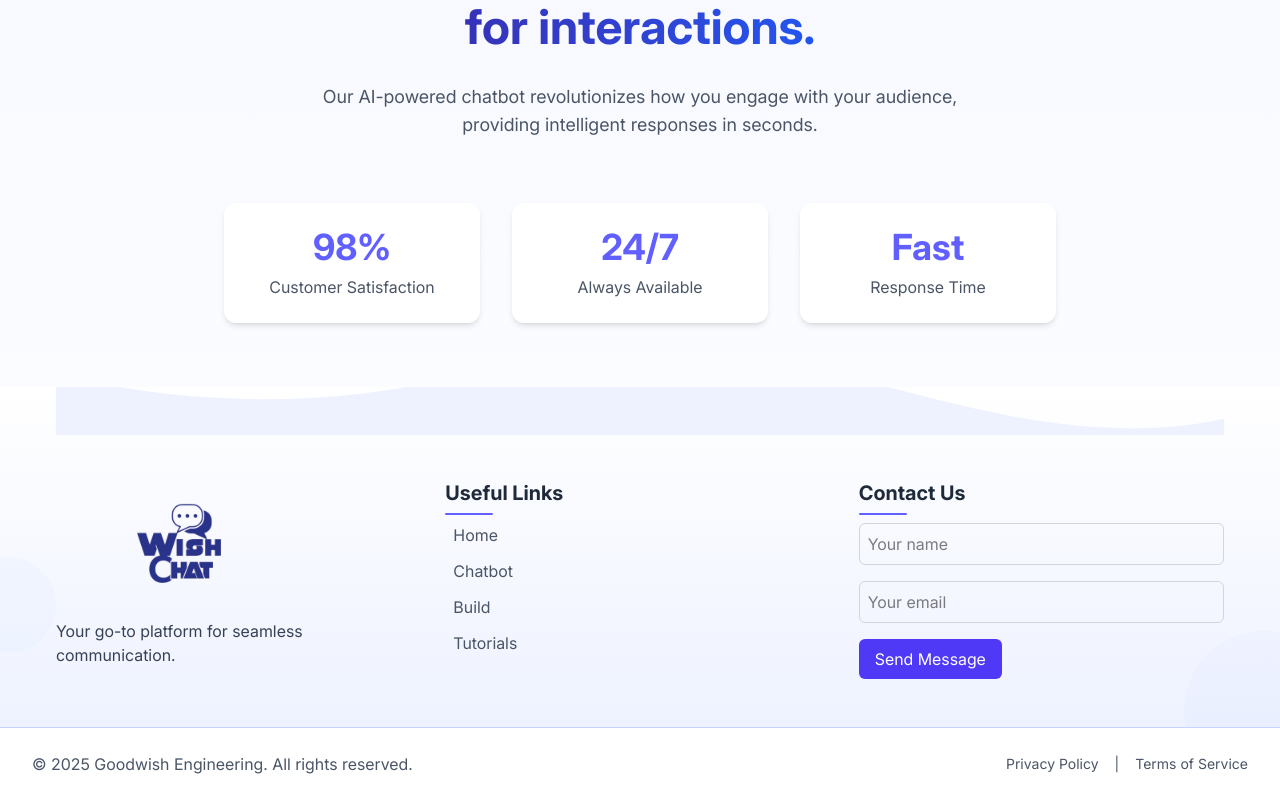
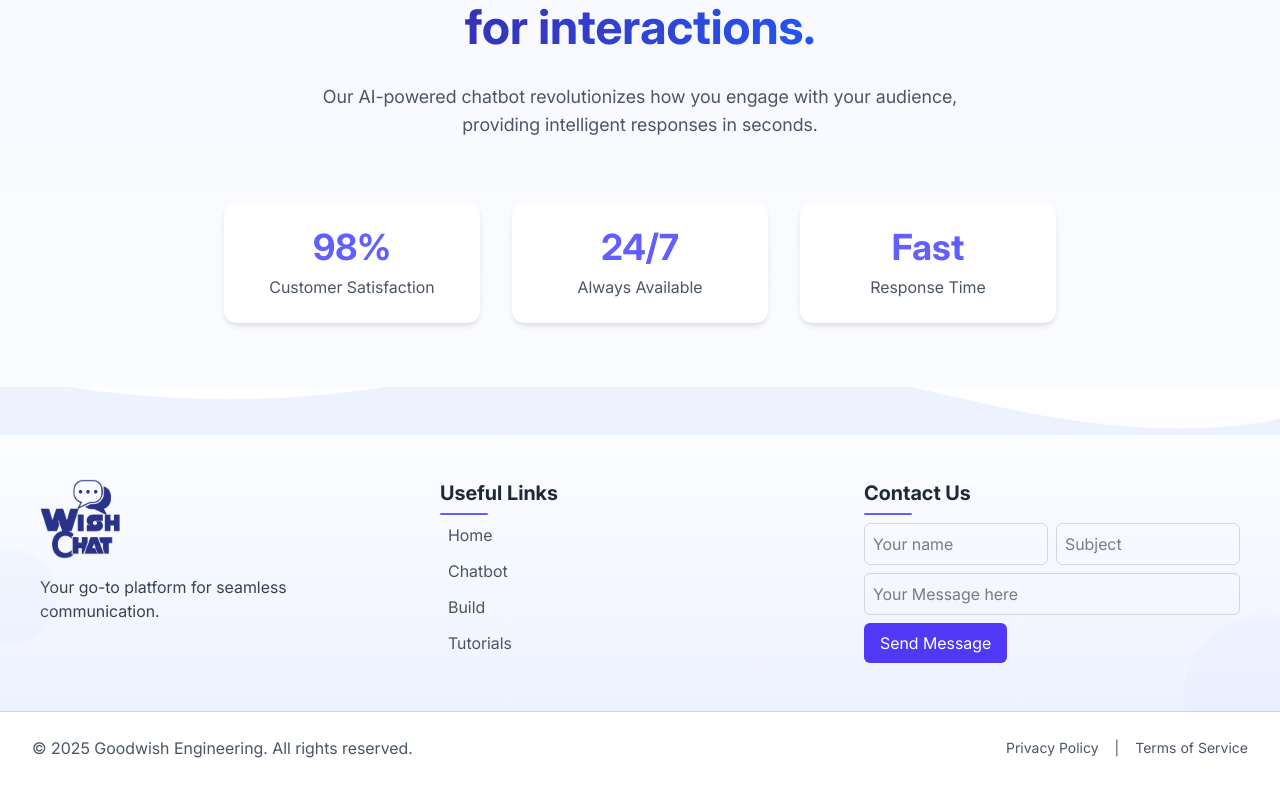
Before and after one commit to Robotics-Academy-of-Nepal/wishchat-redesign-frontend, a React (Vite) app: page / in a window 1280 px wide. Shown: the part 1001-1801 px from the top of the page. Built offline with nearby package versions, Linux system fonts and the light colour scheme.

Commit message:
chore: refactor context and uselayouteffect for private routing

```diff
--- a/src/App.jsx
+++ b/src/App.jsx
@@ -23,7 +23,7 @@ import ChatbotDetail from "./Components/ChatbotSettings/ChatbotDetail.jsx";
 import Payment from "./Components/ChatbotSettings/Payment.jsx";
 import ChatbotAnalytics from "./Components/ChatbotSettings/ChatbotAnalytics.jsx";
 import PaymentSuccess from "./Components/ChatbotSettings/Payment_Success.jsx";
-import Features from "./Components/Features/Features.jsx"
+import Features from "./Components/Features/Features.jsx";
 function App() {
   // useEffect(() => {
   //   import("./chatWidget.js")
@@ -36,28 +36,16 @@ function App() {
   // }, []);
   return (
     <Router>
+      <ChatbotProvider>
         <Routes>
           <Route path="/" element={<Homepage />} />
-        <Route
-          path="/dashboard"
-          element={
-            <ChatbotProvider>
-              <Dashboard />
-            </ChatbotProvider>
-          }
-        >
+          <Route path="/dashboard" element={<Dashboard />}>
             <Route path="pricing" element={<Pricing />} />
             <Route path="teammates" element={<Teammates />} />
           </Route>
 
           {/* Wrap the entire ChatbotSpecificFeatures and its child routes with ChatbotProvider */}
-        <Route
-          element={
-            <ChatbotProvider>
-              <ChatbotSpecificFeatures />
-            </ChatbotProvider>
-          }
-        >
+          <Route element={<ChatbotSpecificFeatures />}>
             {/* These routes will now have access to the ChatbotContext */}
             <Route path="/playground" element={<Playground />}>
               <Route path="chat" element={<Chat />} />
@@ -79,14 +67,15 @@ function App() {
             <Route path="/build" element={<Build />} />
           </Route>
 
-        <Route path="/payment-success/:code" element={<PaymentSuccess/>}/>
-        <Route path="/payment-failure" element={<PaymentSuccess/>}/>
-        <Route path ="/features" element={<Features/>}/>
+          <Route path="/payment-success/:code" element={<PaymentSuccess />} />
+          <Route path="/payment-failure" element={<PaymentSuccess />} />
+          <Route path="/features" element={<Features />} />
 
           <Route path="/login" element={<Login />} />
           <Route path="/createOrganization" element={<CreateOrganization />} />
           <Route path="/login/:invitation_code" element={<Login />} />
         </Routes>
+      </ChatbotProvider>
     </Router>
   );
 }
--- a/src/Components/ChatbotSpecificFeatures.jsx
+++ b/src/Components/ChatbotSpecificFeatures.jsx
@@ -1,13 +1,13 @@
 import { useChatbot } from "../context/ChatbotContext";
 import { useNavigate, Outlet } from "react-router-dom";
-import { useEffect } from "react";
+import { useLayoutEffect } from "react";
 import Navbar from "./Navbar/Navbar";
 
 const ChatbotSpecificFeatures = () => {
   const { chatbotData, setChatbotData } = useChatbot();
   const navigate = useNavigate();
   // console.log("chatbotspecific trigerred");
-  useEffect(() => {
+  useLayoutEffect(() => {
     if (JSON.parse(localStorage.getItem("chatbotData")) == null) {
       navigate("/dashboard");
     } else if (chatbotData.chatbot_id == null)
--- a/src/Components/Homepage/Footer.jsx
+++ b/src/Components/Homepage/Footer.jsx
@@ -4,39 +4,42 @@ import { CiLinkedin } from "react-icons/ci";
 import { RiRobot3Line } from "react-icons/ri";
 import { HiOutlineMail } from "react-icons/hi";
 import { FiMapPin, FiPhone } from "react-icons/fi";
-import logo from "../../assets/wishchat-logo.png";
+import logo from "../../assets/footer-logo.png";
 
 const Footer = () => {
   const handleSubmit = (e) => {
     console.log("submit clicked");
     e.preventDefault();
     const email = e.target.email.value;
-    const name = e.target.name.value; // Now this will work since we added a name field
+    const message = e.target.message.value;
+    const subject = e.target.subject.value;
 
     // Basic validation
-    if (!email || !name) {
+    if (!email) {
       alert("Please fill in all fields");
       return;
     }
 
     // Create mailto link with both name and email
-    window.location.href = `mailto:bksmhrfacade@gmail.com?subject=Message from ${encodeURIComponent(
-      name
-    )}&body=From: ${encodeURIComponent(email)}`;
+    window.location.href = `mailto:info@goodwish.com?subject=${subject}&body=${encodeURIComponent(
+      message
+    )}`;
 
-    alert("Thank you for your message! We will get back to you soon.");
+    // alert("Thank you for your message! We will get back to you soon.");
     e.target.reset();
   };
 
   return (
     <>
-      <div className="px-4 md:px-6 lg:px-8 relative overflow-hidden bg-gradient-to-b from-white to-indigo-50">
+      <div className="relative overflow-hidden bg-gradient-to-b from-white to-indigo-50">
         {/* Decorative elements */}
         <div className="absolute -bottom-16 -right-16 w-40 h-40 bg-indigo-200 rounded-full opacity-10"></div>
         <div className="absolute top-1/2 -left-10 w-24 h-24 bg-blue-200 rounded-full opacity-10"></div>
 
         {/* Main footer content */}
-        <div className="relative z-10 container mx-auto px-6">
+        <div
+        // className="bg-blue-200"
+        >
           {/* Top wave divider */}
           <div className="w-full h-12 overflow-hidden relative -mb-1">
             <svg
@@ -51,14 +54,14 @@ const Footer = () => {
             </svg>
           </div>
 
-          <div className="md:flex md:flex-row sm:flex-col justify-between py-12">
+          <div className="px-4 md:px-6 lg:px-10 md:flex md:flex-row sm:flex-col justify-between py-12">
             {/* Company Info */}
             <div className="flex flex-col gap-4 items-center md:items-start mb-12 md:mb-0 md:w-1/3">
               <div className="flex flex-col gap-4">
-                <div className="p-3 flex items-center justify-center">
+                <div className="flex items-center justify-start">
                   <img
                     src={logo}
-                    className="h-[100px] w-[100px]"
+                    className="h-[80px] w-[80px]"
                     alt="Wishchat Logo"
                   />
                 </div>
@@ -117,7 +120,9 @@ const Footer = () => {
                   Contact Us
                   <span className="absolute -bottom-2 left-0 w-12 h-0.5 bg-indigo-500 rounded-full"></span>
                 </h1>
-                <form className="flex flex-col gap-4" onSubmit={handleSubmit}>
+                <form className="flex flex-col gap-2" onSubmit={handleSubmit}>
+                  <div className="grid grid-cols-2 gap-2">
+
                   <input
                     type="text"
                     name="name"
@@ -126,13 +131,20 @@ const Footer = () => {
                     required
                   />
                   <input
-                    type="email"
-                    name="email"
-                    placeholder="Your email"
+                    type="text"
+                    name="subject"
+                    placeholder="Subject"
                     className="p-2 border border-gray-300 rounded-md focus:outline-none focus:ring-2 focus:ring-indigo-400"
                     required
                   />
-
+                  </div>
+                  <input
+                    type="text"
+                    name="message"
+                    placeholder="Your Message here"
+                    className="p-2 border border-gray-300 rounded-md focus:outline-none focus:ring-2 focus:ring-indigo-400"
+                    required
+                  />
                   <button
                     type="submit"
                     className="bg-indigo-600 text-white py-2 px-4 rounded-md hover:bg-indigo-700 transition-colors w-fit"
--- a/src/Components/SignIn/CreateOrganization.jsx
+++ b/src/Components/SignIn/CreateOrganization.jsx
@@ -1,7 +1,9 @@
 import axios from "axios";
-import { useState } from "react";
+import { useLayoutEffect, useState } from "react";
 import { useNavigate } from "react-router-dom";
+import { useChatbot } from "../../context/ChatbotContext";
 const CreateOrganization = () => {
+  const { chatbotData, setChatbotData } = useChatbot();
   const [name, setName] = useState("");
   const token = localStorage.getItem("token");
   const navigate = useNavigate();
@@ -22,14 +24,24 @@ const CreateOrganization = () => {
         navigate("/dashboard");
       });
   };
+  useLayoutEffect(() => {
+    if (JSON.parse(localStorage.getItem("chatbotData")) == null) {
+      navigate("/dashboard");
+    } else if (chatbotData.chatbot_id == null)
+      setChatbotData(JSON.parse(localStorage.getItem("chatbotData")));
+    console.log(
+      "parsedlocalstorage:",
+      JSON.parse(localStorage.getItem("chatbotData"))
+    );
+  }, []);
   return (
     // <div className="fixed inset-4 rounded-[50px] bg-gradient-to-br from-white to-indigo-300 flex justify-center items-center">
     <div className="fixed inset-0 rounded-[50px] gradient- flex justify-center items-center">
       <div className="bg-radial from-blue-300 to-white py-10 flex flex-col space-y-4 items-center rounded-xl lg:w-5/12">
-          <h2 className="font-bold text-5xl">Create Organization</h2>
-          <p className="text-sm text-center text-gray-500 font-semibold">
-            Create an orgainzation to collaborate with your teammates now.
-          </p>
+        <h2 className="font-bold text-5xl">Create Organization</h2>
+        <p className="text-sm text-center text-gray-500 font-semibold">
+          Create an orgainzation to collaborate with your teammates now.
+        </p>
         <form onSubmit={handleSubmit} className="w-full px-2">
           <div className="mb-4 bg-white shadow-xl p-4 rounded-lg flex flex-col space-y-2">
             <label className="block text-gray-700 font-bold">
--- a/src/Components/SignIn/SignIn.jsx
+++ b/src/Components/SignIn/SignIn.jsx
@@ -76,7 +76,7 @@ const Login = () => {
 
   // Simple toast function - replace with your toast implementation
   const toast = (message) => {
-    console.log(message);
+    // console.log(message);
     setMessage(message.title + ": " + message.description);
   };
 
```
Also changed, not shown: src/assets/footer-logo.png (added). Lines whose indentation alone changed are shown as unchanged.
